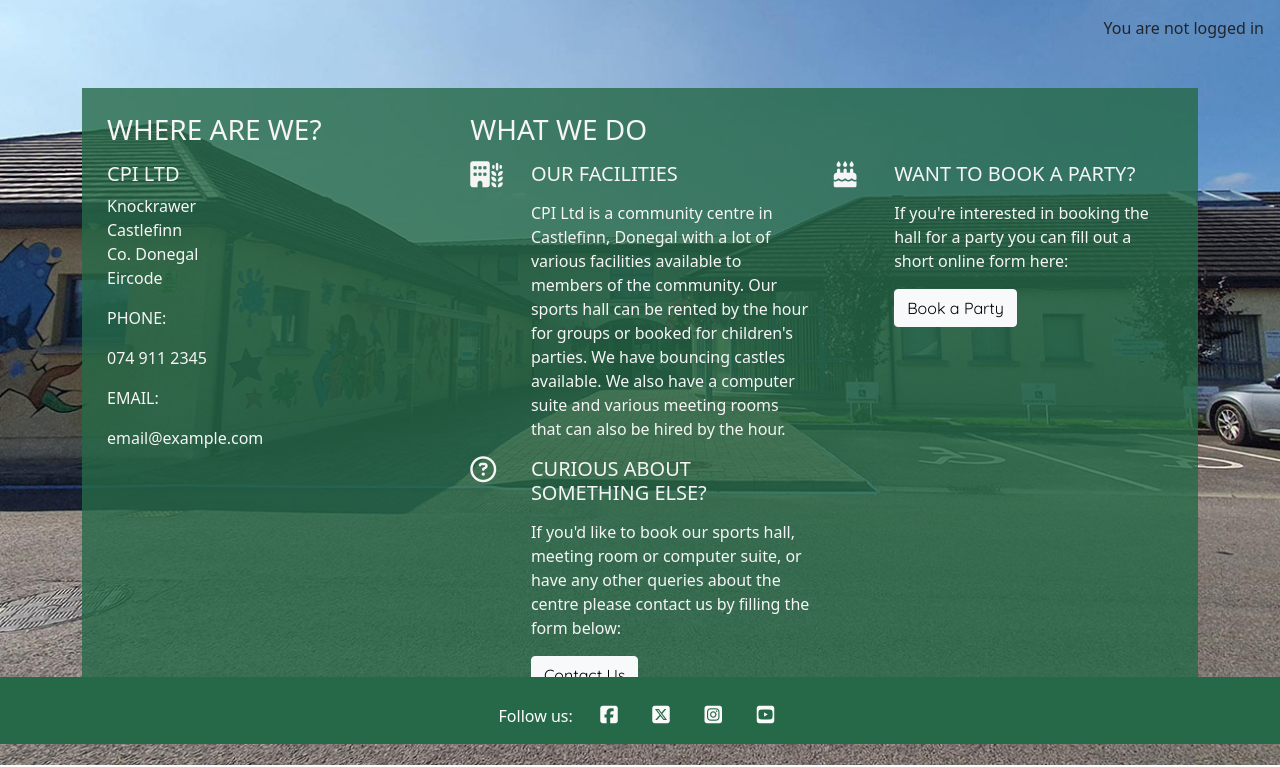
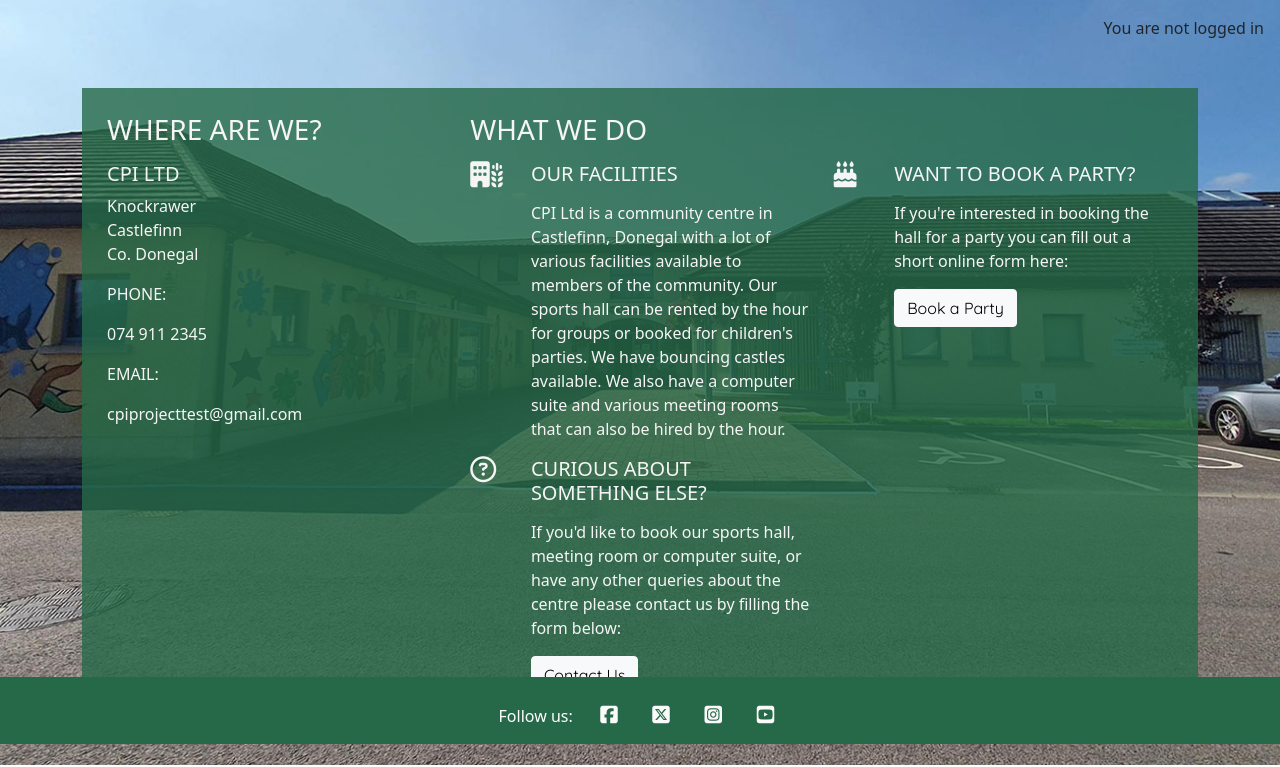
Before and after one commit to RachelfromIreland/CPI-Project, a Django app: page / in a window 1280 px wide. Shown: the part 56-823 px from the top of the page. Run offline with Django 4.2, Linux system fonts and the light colour scheme; some libraries are stand-ins or nearby versions.

Commit message:
Update email to test gmail

```diff
--- a/home/templates/home/index.html
+++ b/home/templates/home/index.html
@@ -26,7 +26,7 @@
                                             <br>
                                             Co. Donegal
                                             <br>
-                                            Eircode
+
                                         </p>
                                     </div>
                                 </div>
@@ -43,7 +43,7 @@
                                         <p class="uppercase">Email:</p>
                                     </div>
                                     <div class="value">
-                                        <p>email@example.com</p>
+                                        <p>cpiprojecttest@gmail.com</p>
                                     </div>
                                 </div>
                             </div>
```
